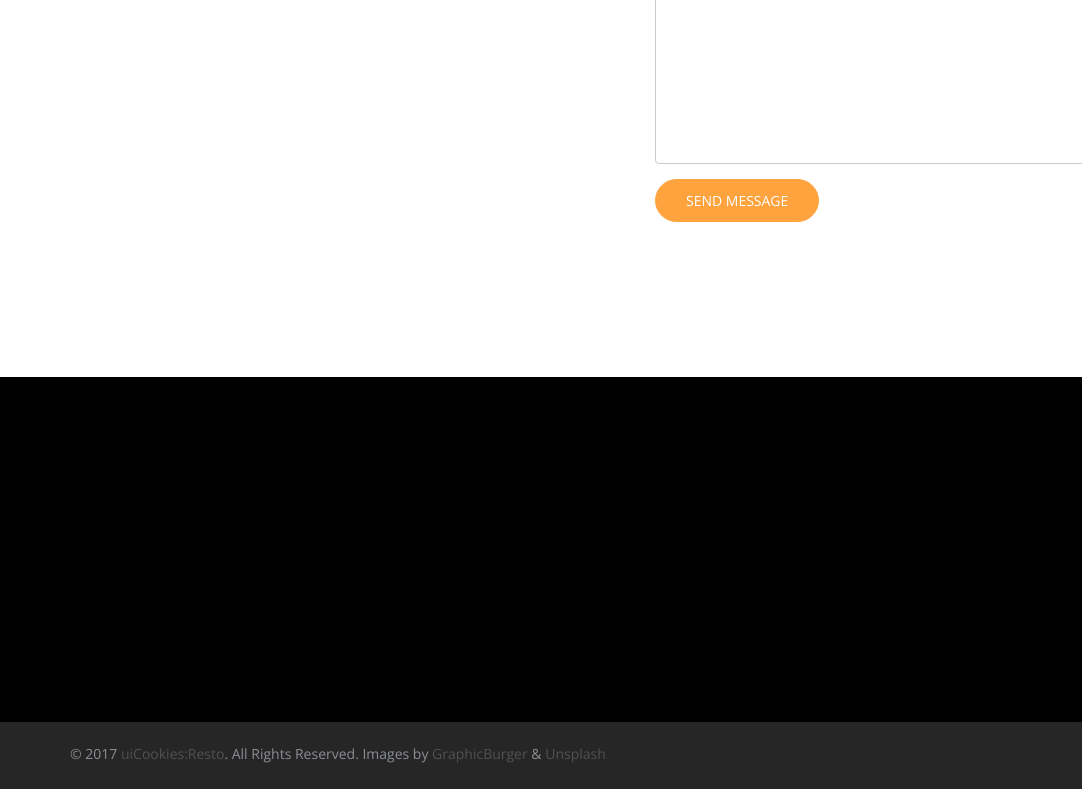
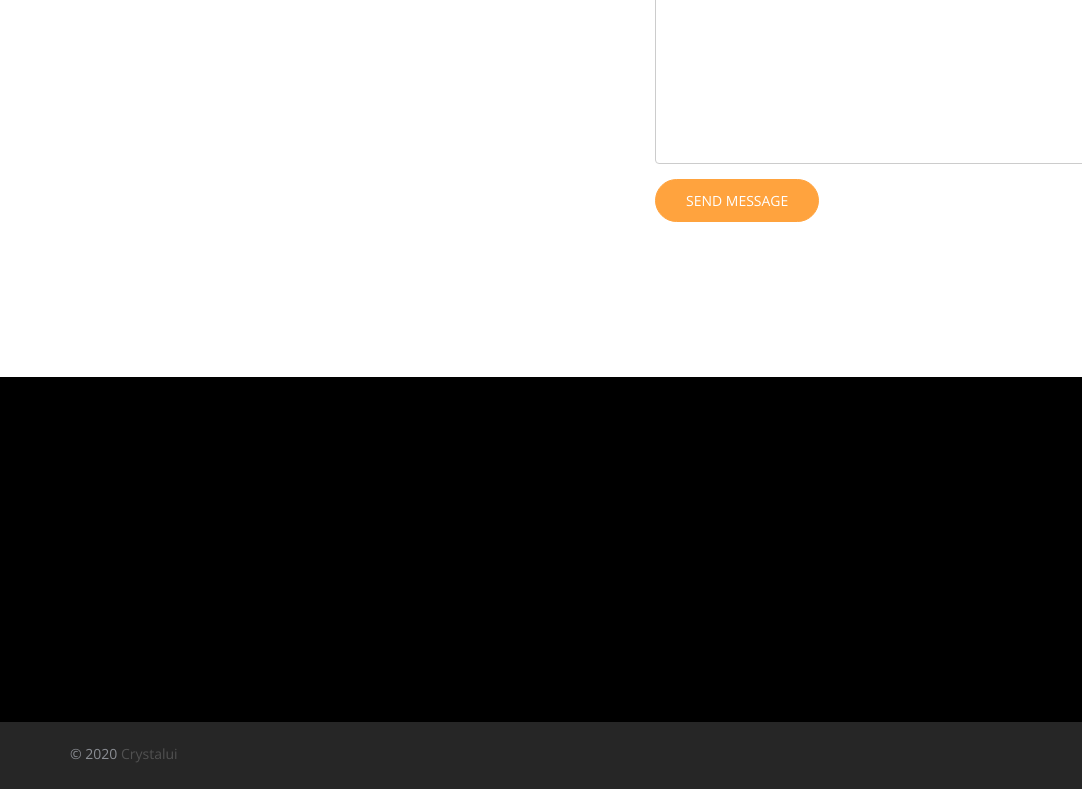
Before and after one commit to soumen-sarkar/resto, a website: page index.html in a window 1280 px wide. Shown: the part 6807-7596 px from the top of the page, 0-1082 px from the left. Drawn offline with nearby package versions, Linux system fonts and the light colour scheme; files whose address does not match are found by name.

Commit message:
index update

```diff
--- a/index.html
+++ b/index.html
@@ -3,9 +3,7 @@
   <head>
     <meta charset="utf-8">
     <meta name="viewport" content="width=device-width, initial-scale=1">
-    <title>uiCookies:Resto &mdash; Free Bootstrap Theme, Free Restaurant Responsive Bootstrap Website Template</title>
-    <meta name="description" content="Free Bootstrap Theme by uicookies.com">
-    <meta name="keywords" content="free website templates, free bootstrap themes, free template, free bootstrap, free website template">
+    <title>Welcome to Resto</title>
 
     <link href="https://fonts.googleapis.com/css?family=Open+Sans:400,700|Pinyon+Script" rel="stylesheet">
     <link rel="stylesheet" href="css/styles-merged.css">
@@ -504,7 +502,7 @@
       <div class="container">
         <div class="row">
           <div class="col-md-8">
-            <p class="copyright-text">&copy; 2017 <a href="https://uicookies.com/">uiCookies:Resto</a>. All Rights Reserved. Images by <a href="https://graphicburger.com/">GraphicBurger</a> &amp; <a href="https://unsplash.com/">Unsplash</a></p>
+            <p class="copyright-text">&copy; 2020 <a href="https://crystalui.in/">Crystalui</a></p>
           </div>
           <div class="col-md-4">
             <ul class="probootstrap-footer-social right">
```
